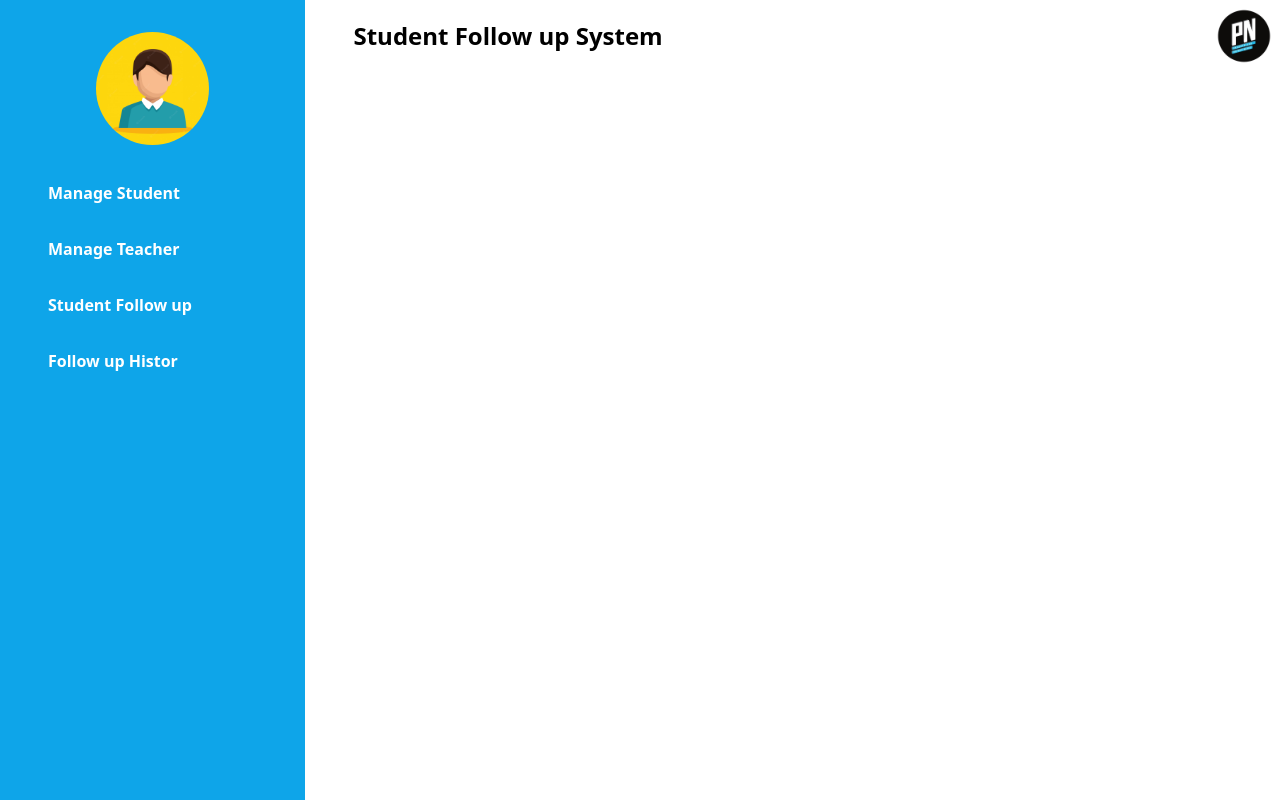
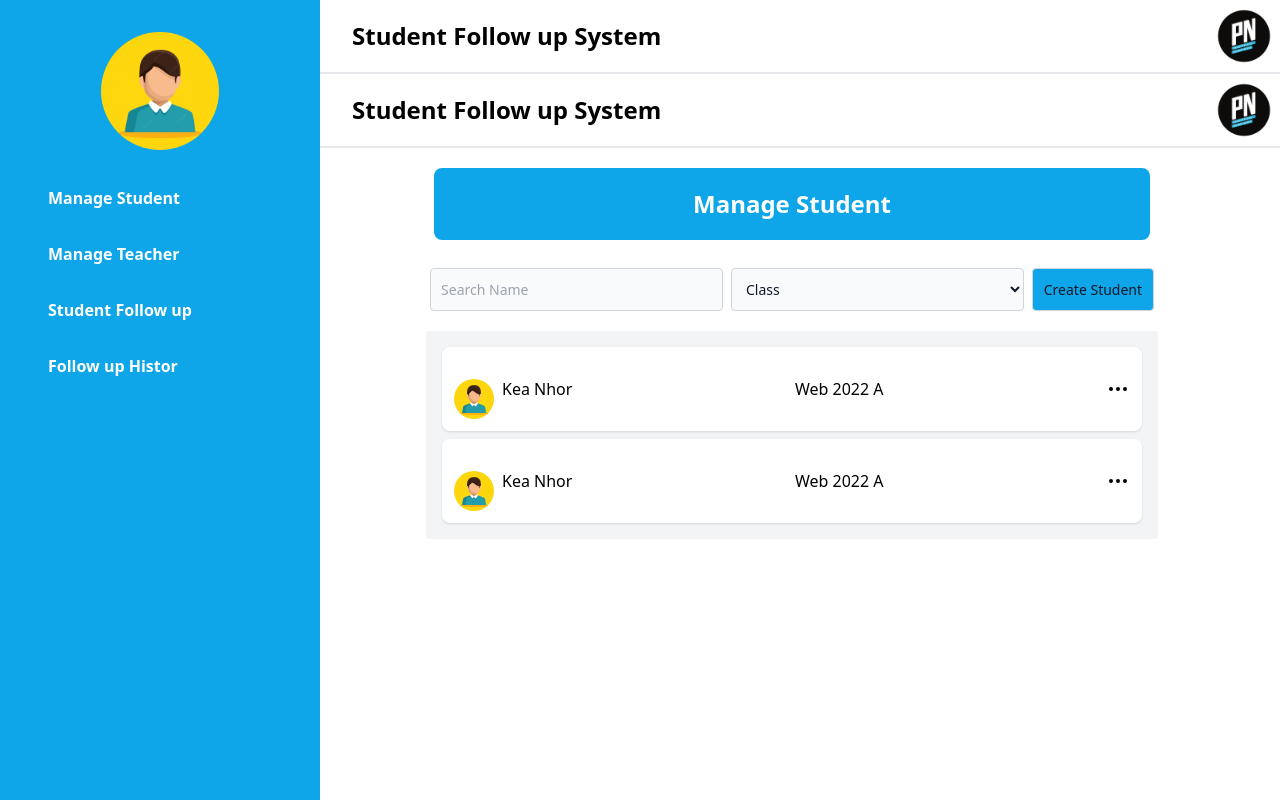
Before and after one commit to pnc-virtual-company/2022-G8-VC2-PART2, a Vue app in the folder front/: page / in a window 1280 px wide. Shown: the top 800 px of the page. Built offline with nearby package versions, Linux system fonts and the light colour scheme.

Commit message:
#4 CREATE STUDENT ACCOUNT

```diff
--- a/front/src/App.vue
+++ b/front/src/App.vue
@@ -1,17 +1,21 @@
 <template>
-<div>
-    <div class="container flex">
-      <aside_left class="w-1/5"></aside_left>
-      <navbar_view class="w-4/5"></navbar_view>
+  <section class="lg:flex w-5/5">
+    <div class="antialiased h-screen w-1/5" >
+      <aside_left></aside_left>
+      <!-- <coordinator_view class="w-4/5"></coordinator_view> -->
     </div>
-    <router-view />
-</div>
+    <div class="w-4/5 ml-12">
+      <navbar_view class="w-5/5"></navbar_view>
+      <router-view  class="w-5/5"/>
+    </div>
+  </section>
 
 </template>
 <script>
 // import CoordinatorView from "@/views/Cordinator/CoordinatorView.vue";
 import NavbarView from "@/components/NavBar/NavbarView.vue"
 import AsideLeft from '@/components/Aside/AsideLeft.vue';
+
 export default {
   components: {
     // 'coordinator_view': CoordinatorView,
--- a/front/src/store/index.js
+++ b/front/src/store/index.js
@@ -2,28 +2,29 @@ import { defineStore } from 'pinia'
 
 export const studentstore = defineStore('student', {
   state: () => ({
-    students:[
-      {
-        first_name:"Kea",last_name:"Nhor",gender:"Male",profile_img:"kea.png",role:"Student",
-        password:'ererer',email:"kea.nhor@gmail.com"
-      },
-      {
-        first_name:"Ka",last_name:"Ka",gender:"Male",profile_img:"ka.png",role:"Student",
-        password:'jj',email:"ka.ka@gmail.com"
-      }
-    ],
+    // students:[
+    //   {
+    //     first_name:"Kea",last_name:"Nhor",gender:"Male",profile_img:"kea.png",role:"Student",
+    //     password:'ererer',email:"kea.nhor@gmail.com"
+    //   },
+    //   {
+    //     first_name:"Ka",last_name:"Ka",gender:"Male",profile_img:"ka.png",role:"Student",
+    //     password:'jj',email:"ka.ka@gmail.com"
+    //   }
+    // ],
     users:[],
     isTrue:false,
     isShow:false,
 
 
   }),
+  actions: {
+    onCreate(){
+      this.isTrue= true
+    },
+  },
+
   getters: {
 
   },
-  actions: {
-      onCreate(){
-        this.isTrue= true
-      },
-  },
 })
```
Also changed, not shown: front/src/components/StudentList/StudentList.vue (+3 -4 lines).
